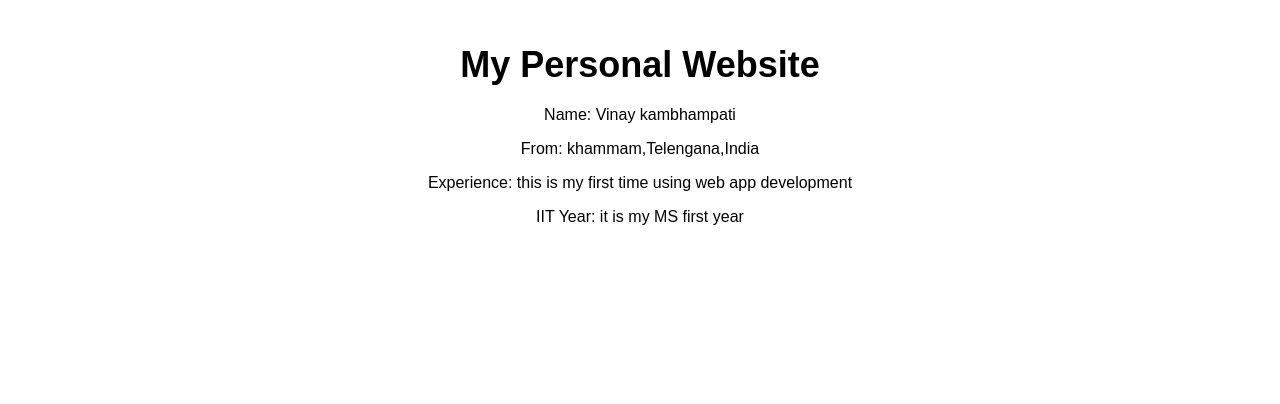
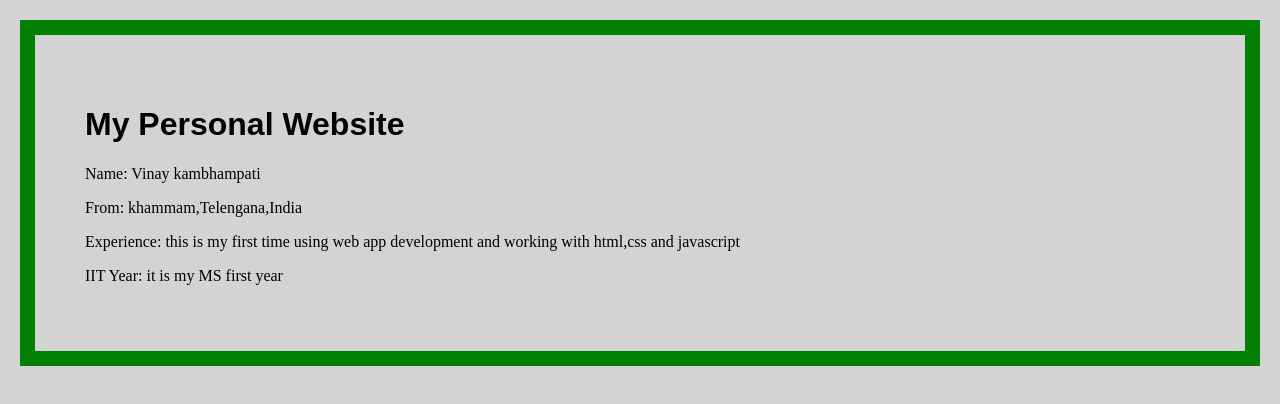
Before and after one commit to Vinay9015/Web_app, a plain HTML site: page index.html in a window 1280 px wide. Drawn offline with Linux system fonts and the light colour scheme.

Commit message:
created website accordingly

```diff
--- a/index.html
+++ b/index.html
@@ -9,7 +9,8 @@
     <h1>My Personal Website</h1>
     <p>Name: Vinay kambhampati</p>
     <p>From: khammam,Telengana,India</p>
-    <p>Experience: this is my first time using web app development</p>
+    <p>Experience: this is my first time using web app development and working with html,css and javascript</p>
     <p>IIT Year: it is my MS first year</p>
+
   </body>
   </html>
--- a/style.css
+++ b/style.css
@@ -1,11 +1,12 @@
 body {
-    font-family: Arial, sans-serif;
-    text-align: center;
-    margin: 0;
-    padding: 20px;
+    border: 15px solid green;
+    padding: 50px;
+    margin: 20px;
+    background-color: lightgray;
+    box-sizing: border-box;
   }
 
   h1 {
-    font-size: 36px;
-    margin-bottom: 20px;
+    font-family: sans-serif;
+    color: black;
   }
```
Also changed, not shown: script.js (added, +10 -0 lines).
